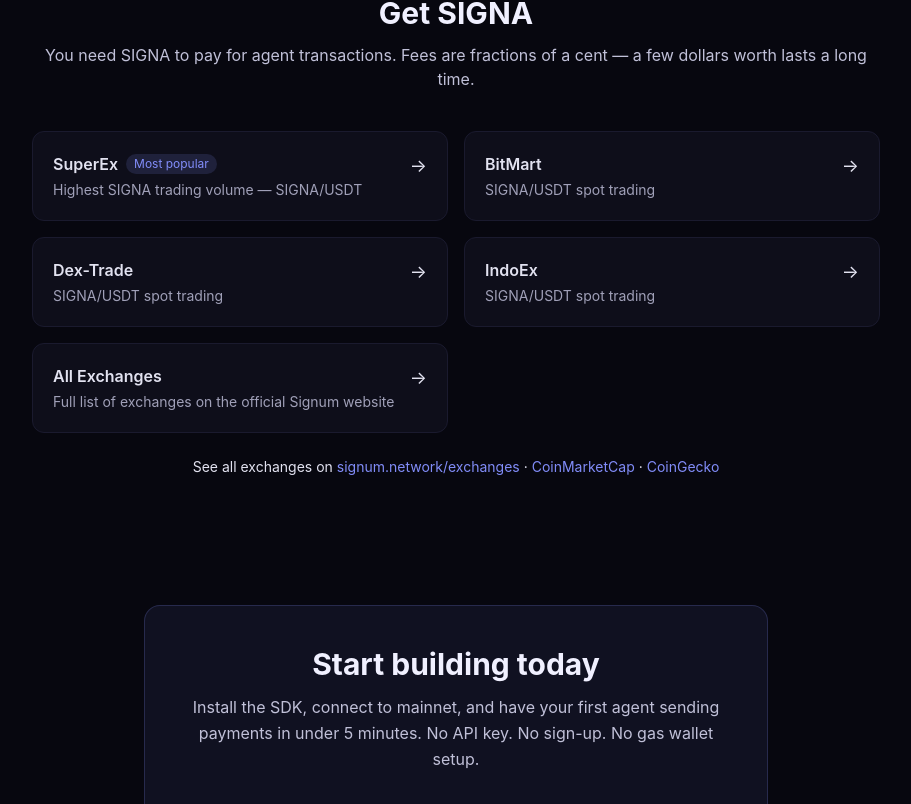
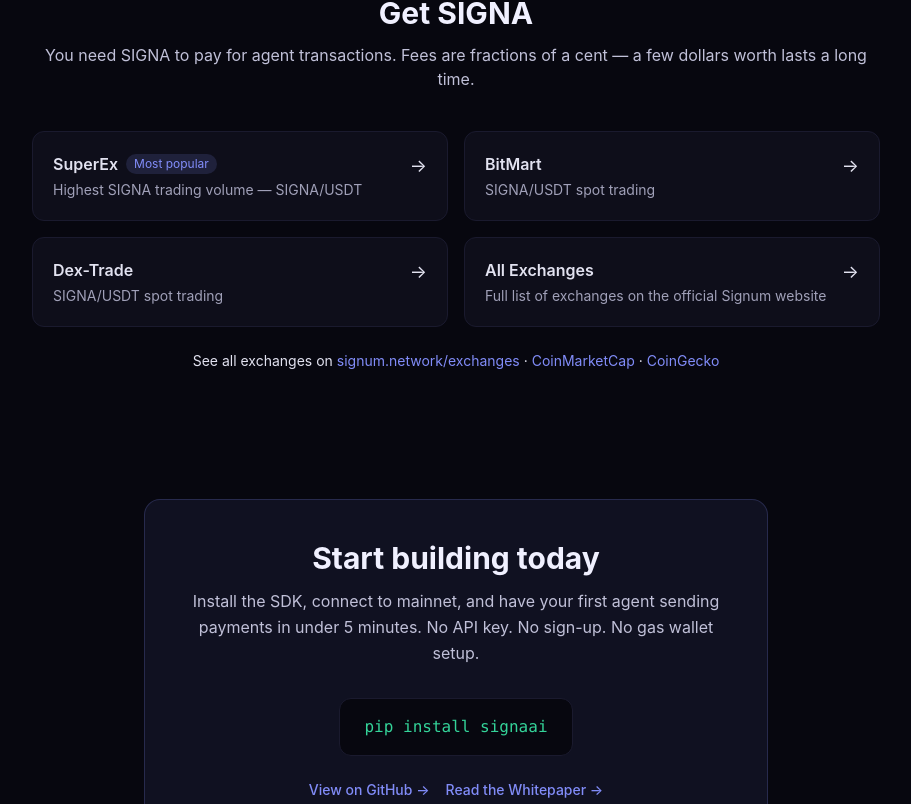
Before and after one commit to folkerds13/signaai-web, a Next.js app: page / in a window 1280 px wide. Shown: the part 3636-4440 px from the top of the page, without its empty margins (184-1095 px from the left). Built offline with nearby package versions, Linux system fonts and the light colour scheme; no server answers.

Commit message:
Remove IndoEx — SIGNA not tradeable there
Co-Authored-By: Claude Sonnet 4.6 <noreply@anthropic.com>

```diff
--- a/app/page.tsx
+++ b/app/page.tsx
@@ -229,7 +229,6 @@ export default function Home() {
             { name: "SuperEx", desc: "Highest SIGNA trading volume — SIGNA/USDT", url: "https://www.superex.com/trade/SIGNA_USDT", badge: "Most popular" },
             { name: "BitMart", desc: "SIGNA/USDT spot trading", url: "https://www.bitmart.com/en-US/crypto/SIGNA", badge: null },
             { name: "Dex-Trade", desc: "SIGNA/USDT spot trading", url: "https://dex-trade.com/spot/trading/SIGNAUSDT", badge: null },
-            { name: "IndoEx", desc: "SIGNA/USDT spot trading", url: "https://indoex.io/trade/SIGNA_USDT", badge: null },
             { name: "All Exchanges", desc: "Full list of exchanges on the official Signum website", url: "https://signum.network/exchanges", badge: null },
           ].map((ex) => (
             <a key={ex.name} href={ex.url} target="_blank" rel="noopener noreferrer"
```
